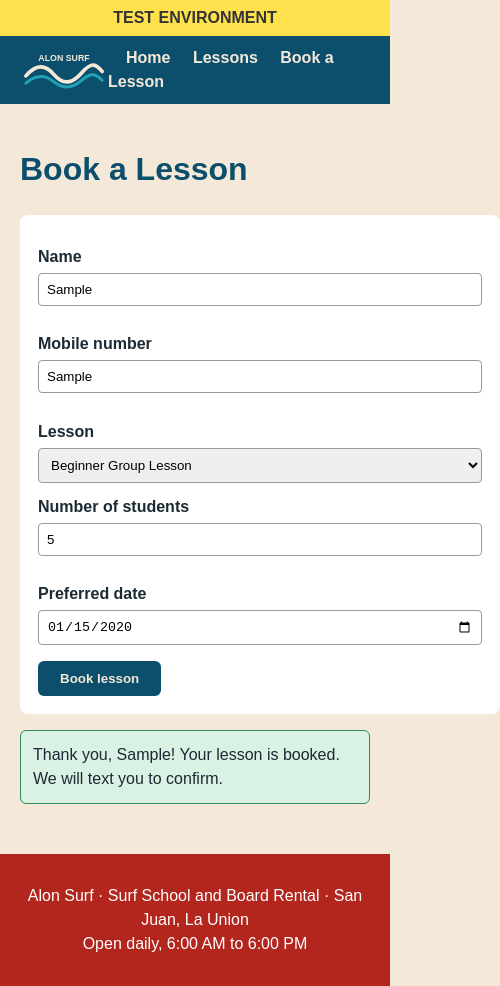
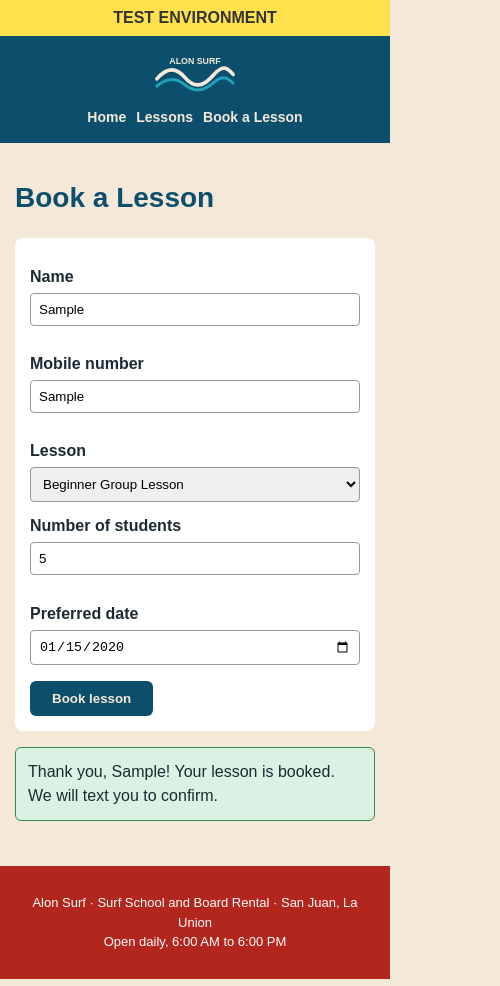
Before and after one commit to elizasano0821/alonsurf-ia, a plain HTML site: page book.html in a window 390 px wide. Both pictures are taken after typing "Sample", "Sample", "5", "2020-01-15" into the empty fields and a click on the button "Book lesson". Shown: the whole page, 500 px wide, since content can reach past the window. Drawn offline with Linux system fonts and the light colour scheme.

Commit message:
Fix zero students validation in lesson booking

```diff
--- a/book.html
+++ b/book.html
@@ -37,7 +37,7 @@
       </select>
 
       <label for="students">Number of students</label>
-      <input type="number" id="students" name="students">
+      <input type="number" id="students" name="students" min="1" step="1" required>
       <div class="error" id="studentsError"></div>
 
       <label for="date">Preferred date</label>
--- a/script.js
+++ b/script.js
@@ -1,3 +1,4 @@
+
 // Alon Surf website script
 
 // Show the test bar when the site is in the test environment
@@ -12,30 +13,59 @@ function showError(id, message) {
 }
 
 var form = document.getElementById("bookingForm");
+
+if (form) {
   form.addEventListener("submit", function (e) {
     e.preventDefault();
 
     var name = document.getElementById("name").value.trim();
     var mobile = document.getElementById("mobile").value.trim();
     var students = document.getElementById("students").value;
+
+    var studentCount = Number(students);
     var ok = true;
 
+    // Clear previous error messages
+    showError("nameError", "");
+    showError("mobileError", "");
+    showError("studentsError", "");
+
+    // Name validation
     if (name === "") {
       showError("nameError", "Please enter your name.");
       ok = false;
     }
+
+    // Mobile validation
     if (mobile === "") {
       showError("mobileError", "Please enter your mobile number.");
       ok = false;
     }
+
+    // Student number validation
     if (students === "") {
       showError("studentsError", "Please enter the number of students.");
       ok = false;
+    } else if (
+      !Number.isInteger(studentCount) ||
+      studentCount < 1
+    ) {
+      showError(
+        "studentsError",
+        "Number of students must be at least 1."
+      );
+      ok = false;
     }
 
+    // Submit booking only when all validations pass
     if (ok) {
       var thanks = document.getElementById("thanks");
-    thanks.textContent = "Thank you, " + name + "! Your lesson is booked. We will text you to confirm.";
+
+      thanks.textContent =
+        "Thank you, " + name +
+        "! Your lesson is booked. We will text you to confirm.";
+
       thanks.style.display = "block";
     }
   });
+}
--- a/style.css
+++ b/style.css
@@ -1,32 +1,281 @@
-/* Alon Surf - brand colors: ocean blue #0b4f6c, aqua #1fa2b8, sand #f4e9d8 */
-* { box-sizing: border-box; }
-body { margin: 0; font-family: Arial, Helvetica, sans-serif; background: #f4e9d8; color: #1b2a33; line-height: 1.5; }
-#env-bar { display: none; background: #ffe14d; color: #333; text-align: center; font-weight: bold; padding: 6px; }
-header { background: #0b4f6c; display: flex; align-items: center; justify-content: space-between; padding: 10px 20px; }
-.logo { height: 44px; }
-nav a { color: #f4e9d8; text-decoration: none; margin-left: 18px; font-weight: bold; }
-nav a:hover { color: #1fa2b8; }
-main { max-width: 900px; margin: 0 auto; padding: 20px; }
-h1, h2 { color: #0b4f6c; }
-.hero { text-align: center; }
-.hero img { width: 100%; height: auto; border-radius: 8px; }
-.tagline { font-size: 1.2em; font-style: italic; }
-.btn { display: inline-block; background: #0b4f6c; color: #f4e9d8; padding: 10px 22px; border-radius: 6px; text-decoration: none; font-weight: bold; }
-.cards { display: flex; gap: 16px; }
-.card { flex: 1; background: #fff; border-radius: 8px; padding: 14px; border-top: 4px solid #1fa2b8; }
-.boards img { max-width: 100%; }
 
-/* lessons table */
-.price-table { width: 720px; border-collapse: collapse; background: #fff; }
-.price-table th { background: #0b4f6c; color: #f4e9d8; text-align: left; padding: 8px; }
-.price-table td { border-bottom: 1px solid #ccc; padding: 8px; }
+/* Alon Surf - brand colors:
+   ocean blue #0b4f6c
+   aqua #1fa2b8
+   sand #f4e9d8
+*/
 
-/* booking form */
-form { width: 480px; background: #fff; padding: 18px; border-radius: 8px; }
-label { display: block; margin-top: 12px; font-weight: bold; }
-input, select { width: 100%; padding: 8px; margin-top: 4px; border: 1px solid #999; border-radius: 4px; }
-button { margin-top: 16px; background: #0b4f6c; color: #f4e9d8; border: 0; padding: 10px 22px; border-radius: 6px; font-weight: bold; cursor: pointer; }
-.error { color: #b3261e; font-size: 0.9em; min-height: 1em; }
-#thanks { display: none; background: #d9f2e3; border: 1px solid #2e8b57; padding: 12px; margin-top: 16px; border-radius: 6px; }
+/* Global settings */
+* {
+    box-sizing: border-box;
+}
 
-footer { background: #b3261e; color: #fff; text-align: center; padding: 14px; margin-top: 30px; }
+html {
+    width: 100%;
+}
+
+body {
+    margin: 0;
+    width: 100%;
+    font-family: Arial, Helvetica, sans-serif;
+    background: #f4e9d8;
+    color: #1b2a33;
+    line-height: 1.5;
+    overflow-wrap: break-word;
+}
+
+img {
+    max-width: 100%;
+    height: auto;
+}
+
+#env-bar {
+    display: none;
+    background: #ffe14d;
+    color: #333;
+    text-align: center;
+    font-weight: bold;
+    padding: 6px;
+}
+
+/* Header and navigation */
+header {
+    background: #0b4f6c;
+    display: flex;
+    align-items: center;
+    justify-content: space-between;
+    flex-wrap: wrap;
+    gap: 12px;
+    padding: 10px 20px;
+}
+
+.logo {
+    height: 44px;
+    max-width: 100%;
+    width: auto;
+}
+
+nav {
+    display: flex;
+    align-items: center;
+    flex-wrap: wrap;
+    gap: 12px;
+}
+
+nav a {
+    color: #f4e9d8;
+    text-decoration: none;
+    margin-left: 0;
+    font-weight: bold;
+}
+
+nav a:hover {
+    color: #1fa2b8;
+}
+
+/* Main content */
+main {
+    width: 100%;
+    max-width: 900px;
+    margin: 0 auto;
+    padding: 20px;
+}
+
+h1, h2 {
+    color: #0b4f6c;
+}
+
+.hero {
+    text-align: center;
+}
+
+.hero img {
+    display: block;
+    width: 100%;
+    height: auto;
+    border-radius: 8px;
+}
+
+.tagline {
+    font-size: 1.2em;
+    font-style: italic;
+}
+
+.btn {
+    display: inline-block;
+    background: #0b4f6c;
+    color: #f4e9d8;
+    padding: 10px 22px;
+    border-radius: 6px;
+    text-decoration: none;
+    font-weight: bold;
+}
+
+/* Feature cards */
+.cards {
+    display: flex;
+    flex-wrap: wrap;
+    gap: 16px;
+}
+
+.card {
+    flex: 1 1 200px;
+    min-width: 0;
+    background: #fff;
+    border-radius: 8px;
+    padding: 14px;
+    border-top: 4px solid #1fa2b8;
+}
+
+/* Surfboards */
+.boards {
+    width: 100%;
+}
+
+.boards img {
+    display: block;
+    width: 100%;
+    max-width: 100%;
+    height: auto;
+}
+
+/* Lessons table */
+.price-table {
+    width: 100%;
+    max-width: 720px;
+    border-collapse: collapse;
+    background: #fff;
+    table-layout: fixed;
+}
+
+.price-table th {
+    background: #0b4f6c;
+    color: #f4e9d8;
+    text-align: left;
+    padding: 8px;
+}
+
+.price-table td {
+    border-bottom: 1px solid #ccc;
+    padding: 8px;
+    overflow-wrap: break-word;
+}
+
+/* Booking form */
+form {
+    width: 100%;
+    max-width: 480px;
+    background: #fff;
+    padding: 18px;
+    border-radius: 8px;
+    margin: 0 auto;
+}
+
+label {
+    display: block;
+    margin-top: 12px;
+    font-weight: bold;
+}
+
+input, select {
+    width: 100%;
+    max-width: 100%;
+    padding: 8px;
+    margin-top: 4px;
+    border: 1px solid #999;
+    border-radius: 4px;
+}
+
+button {
+    margin-top: 16px;
+    background: #0b4f6c;
+    color: #f4e9d8;
+    border: 0;
+    padding: 10px 22px;
+    border-radius: 6px;
+    font-weight: bold;
+    cursor: pointer;
+    max-width: 100%;
+}
+
+.error {
+    color: #b3261e;
+    font-size: 0.9em;
+    min-height: 1em;
+}
+
+#thanks {
+    display: none;
+    background: #d9f2e3;
+    border: 1px solid #2e8b57;
+    padding: 12px;
+    margin-top: 16px;
+    border-radius: 6px;
+}
+
+/* Footer */
+footer {
+    background: #b3261e;
+    color: #fff;
+    text-align: center;
+    padding: 14px;
+    margin-top: 30px;
+}
+
+/* Mobile responsive layout */
+@media screen and (max-width: 576px) {
+
+    header {
+        flex-direction: column;
+        justify-content: center;
+        text-align: center;
+        padding: 15px;
+    }
+
+    nav {
+        justify-content: center;
+        width: 100%;
+        gap: 10px;
+    }
+
+    nav a {
+        font-size: 14px;
+    }
+
+    main {
+        padding: 15px;
+    }
+
+    h1 {
+        font-size: 28px;
+    }
+
+    h2 {
+        font-size: 22px;
+    }
+
+    .tagline {
+        font-size: 1em;
+    }
+
+    .cards {
+        flex-direction: column;
+    }
+
+    .card {
+        width: 100%;
+        flex: 1 1 auto;
+    }
+
+    .price-table {
+        font-size: 13px;
+    }
+
+    form {
+        padding: 15px;
+    }
+
+    footer {
+        font-size: 13px;
+    }
+}
```
Also changed, not shown: evidence/DEF_01.png (added), evidence/DEF_02.png (added), evidence/DEF_03.png (added). Lines whose indentation alone changed are shown as unchanged.
